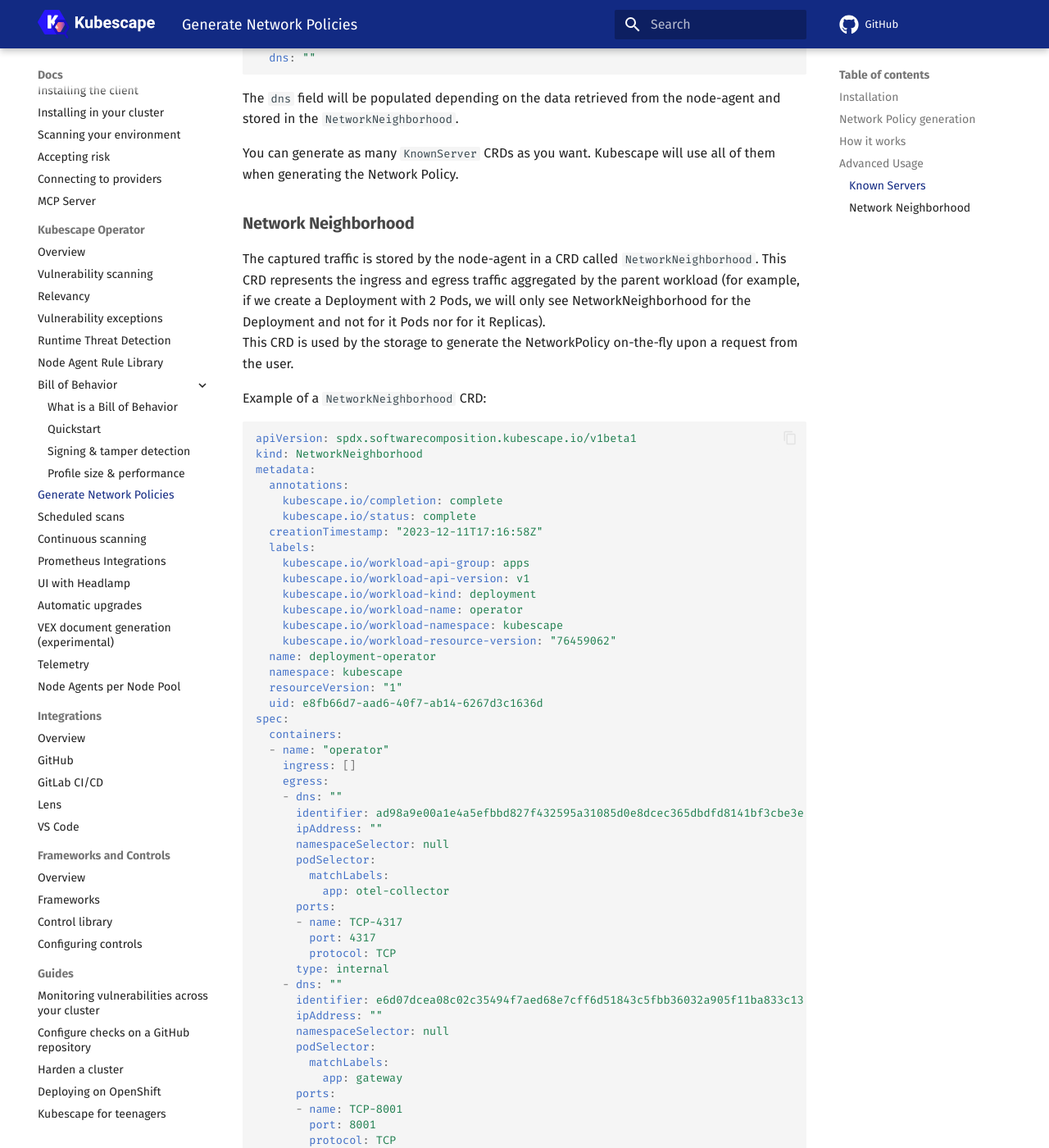
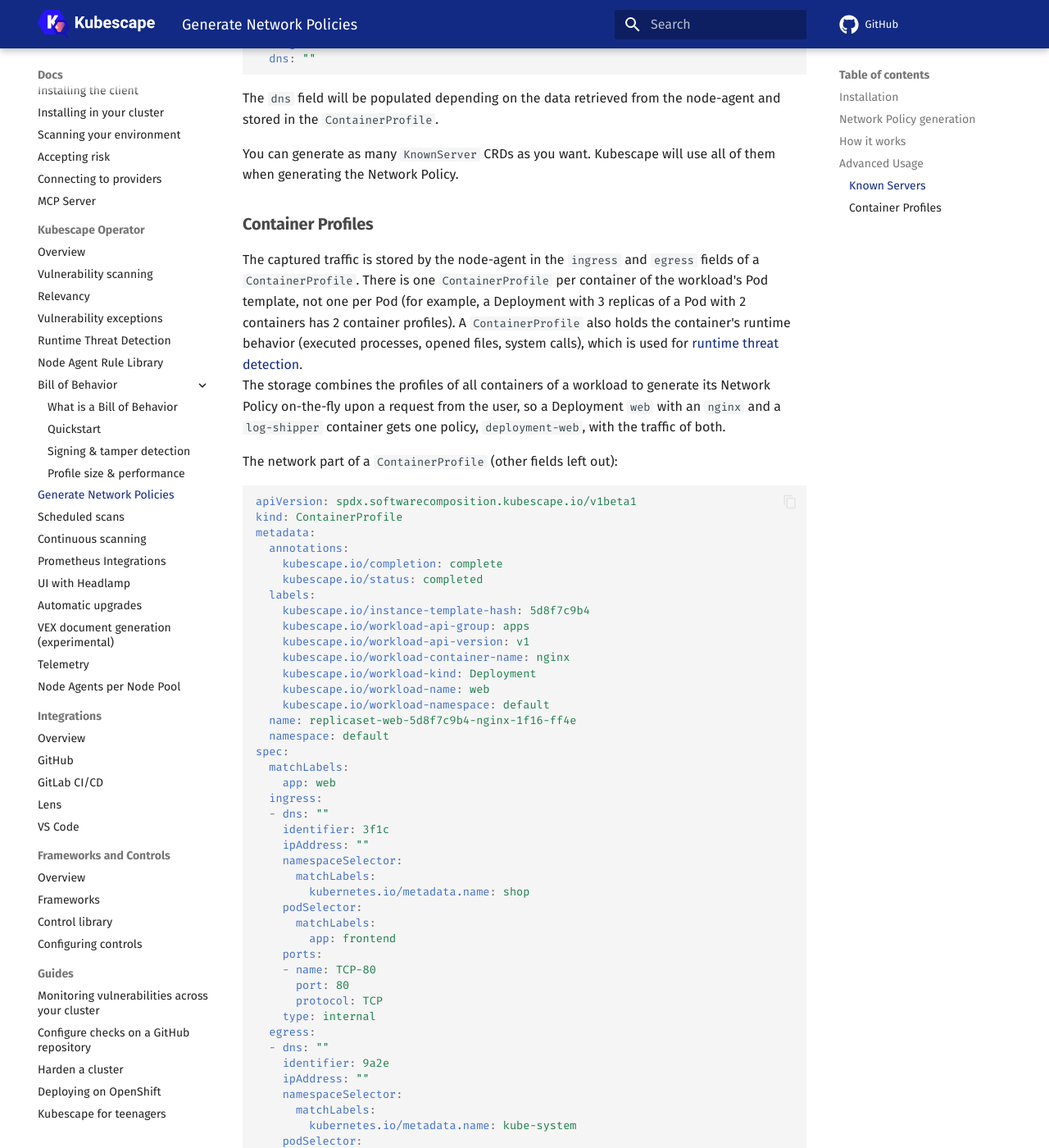
Before and after one commit to kubescape/kubescape.io, an MkDocs documentation site: the page built from docs/docs/operator/network-policy-generation.md, in a window 1280 px wide and 1400 px high, scrolled down 5485 px. Shown: the whole window at 82% size. Built offline with MkDocs 1.6.1 and Material for MkDocs 9.7.7, drawn with Linux system fonts in a browser that asks for light colours; comment, search, counter and statistics services are not loaded; some of the changed text lies outside the part shown.

Commit message:
docs: replace the removed NetworkNeighborhood and ApplicationActivity kinds
Storage v0.0.303 removed NetworkNeighborhood (and ApplicationProfile);
node-agent stores the traffic in each container's ContainerProfile and
storage builds the GeneratedNetworkPolicy from the workload's profiles.
The OpenShift guide's cleanup listed storage's resources as CRDs; list the
CRDs Helm leaves behind instead.

Signed-off-by: Sarthak <sarthakshreshtha345@gmail.com>

````diff
--- a/docs/docs/operator/network-policy-generation.md
+++ b/docs/docs/operator/network-policy-generation.md
@@ -140,7 +140,7 @@
 We also recommend going over the generated Network Policy and making sure that it contains all the required rules. You can then apply the Network Policy to your cluster.
 
 ## How it works
-With Network Policy feature enabled, Kubescape will use the `node-agent` component to listen for the network traffic in all your Pods. This traffic will then be aggregate by workload, and saved into a CRD of Kind `NetworkNeighborhood`. This CRD represents all the incoming and outgoing communication for all Pods which belong to the same workload. When the client asks for a `GeneratedNetworkPolicy` CRD, Kubescape will use the `NetworkNeighborhood` CRD to as well as `KnownServers` CRDs (see "Advanced Usage") to generate the Network Policy, converting all traffic into Network Policy rules.
+With Network Policy feature enabled, Kubescape will use the `node-agent` component to listen for the network traffic in all your Pods. The traffic of each container is saved in the `ingress` and `egress` fields of its `ContainerProfile`, which represents the incoming and outgoing communication of that container across all Pods of the same workload. When the client asks for a `GeneratedNetworkPolicy`, Kubescape combines the `ContainerProfile` objects of all the workload's containers with the `KnownServer` objects (see "Advanced Usage") to generate the Network Policy, converting all traffic into Network Policy rules.
 
 ```mermaid
 sequenceDiagram
@@ -159,16 +159,16 @@
     end
     k8a ->> u: Installation Complete
 
-    %% Initial creation of NetworkNeighborhood resource by Node-Agent
+    %% Initial creation of ContainerProfile resources by Node-Agent
     ksn ->> ksn: Listen for Initial Network Traffic
-    ksn ->> k8a: Create NetworkNeighborhood Resource
-    k8a ->> kss: Store NetworkNeighborhood Resource
+    ksn ->> k8a: Create ContainerProfile Resource (one per container)
+    k8a ->> kss: Store ContainerProfile Resource
 
-    %% Node-Agent continuously monitors network traffic and updates NetworkNeighborhood
+    %% Node-Agent continuously monitors network traffic and updates the ContainerProfiles
     loop Continuously Monitor Network Traffic
         ksn ->> ksn: Listen for Network Traffic
-        ksn ->> k8a: Update NetworkNeighborhood Resource
-        k8a ->> kss: Store Updated NetworkNeighborhood
+        ksn ->> k8a: Update ContainerProfile Resource
+        k8a ->> kss: Store Updated ContainerProfile
     end
 
     %% Optional scenario: User creates a 'KnownServer' CRD
@@ -180,7 +180,7 @@
     %% User requests GeneratedNetworkPolicy CRD
     u ->> k8a: GET GeneratedNetworkPolicy
     k8a ->> kss: Request GeneratedNetworkPolicy
-    kss ->> kss: Generate Policy from NetworkNeighborhood and KnownServers
+    kss ->> kss: Generate Policy from the workload's ContainerProfiles and KnownServers
     kss -->> k8a: Return GeneratedNetworkPolicy
     k8a -->> u: Provide GeneratedNetworkPolicy
 
@@ -218,147 +218,84 @@
   originalIP: 142.250.1.104
   dns: ""
 ```
-The `dns` field will be populated depending on the data retrieved from the node-agent and stored in the `NetworkNeighborhood`.
+The `dns` field will be populated depending on the data retrieved from the node-agent and stored in the `ContainerProfile`.
 
 You can generate as many `KnownServer` CRDs as you want. Kubescape will use all of them when generating the Network Policy.
 
-### Network Neighborhood
-The captured traffic is stored by the node-agent in a CRD called `NetworkNeighborhood`. This CRD represents the ingress and egress traffic aggregated by the parent workload (for example, if we create a Deployment with 2 Pods, we will only see NetworkNeighborhood for the Deployment and not for it Pods nor for it Replicas).
-This CRD is used by the storage to generate the NetworkPolicy on-the-fly upon a request from the user.
+### Container Profiles
+The captured traffic is stored by the node-agent in the `ingress` and `egress` fields of a `ContainerProfile`. There is one `ContainerProfile` per container of the workload's Pod template, not one per Pod (for example, a Deployment with 3 replicas of a Pod with 2 containers has 2 container profiles). A `ContainerProfile` also holds the container's runtime behavior (executed processes, opened files, system calls), which is used for [runtime threat detection](runtime-threat-detection.md).
+The storage combines the profiles of all containers of a workload to generate its Network Policy on-the-fly upon a request from the user, so a Deployment `web` with an `nginx` and a `log-shipper` container gets one policy, `deployment-web`, with the traffic of both.
 
-Example of a `NetworkNeighborhood` CRD:
+The network part of a `ContainerProfile` (other fields left out):
 ```yaml
 apiVersion: spdx.softwarecomposition.kubescape.io/v1beta1
-kind: NetworkNeighborhood
+kind: ContainerProfile
 metadata:
   annotations:
     kubescape.io/completion: complete
-    kubescape.io/status: complete
-  creationTimestamp: "2023-12-11T17:16:58Z"
+    kubescape.io/status: completed
   labels:
+    kubescape.io/instance-template-hash: 5d8f7c9b4
     kubescape.io/workload-api-group: apps
     kubescape.io/workload-api-version: v1
-    kubescape.io/workload-kind: deployment
-    kubescape.io/workload-name: operator
-    kubescape.io/workload-namespace: kubescape
-    kubescape.io/workload-resource-version: "76459062"
-  name: deployment-operator
-  namespace: kubescape
-  resourceVersion: "1"
-  uid: e8fb66d7-aad6-40f7-ab14-6267d3c1636d
+    kubescape.io/workload-container-name: nginx
+    kubescape.io/workload-kind: Deployment
+    kubescape.io/workload-name: web
+    kubescape.io/workload-namespace: default
+  name: replicaset-web-5d8f7c9b4-nginx-1f16-ff4e
+  namespace: default
 spec:
-  containers:
-  - name: "operator"
-    ingress: []
-    egress:
-    - dns: ""
-      identifier: ad98a9e00a1e4a5efbbd827f432595a31085d0e8dcec365dbdfd8141bf3cbe3e
-      ipAddress: ""
-      namespaceSelector: null
-      podSelector:
-        matchLabels:
-          app: otel-collector
-      ports:
-      - name: TCP-4317
-        port: 4317
-        protocol: TCP
-      type: internal
-    - dns: ""
-      identifier: e6d07dcea08c02c35494f7aed68e7cff6d51843c5fbb36032a905f11ba833c13
-      ipAddress: ""
-      namespaceSelector: null
-      podSelector:
-        matchLabels:
-          app: gateway
-      ports:
-      - name: TCP-8001
-        port: 8001
-        protocol: TCP
-      type: internal
-    - dns: ""
-      identifier: ed8a3fa8750dd7045e9abb755f5dbd1a2025f5ed49c1ed67b7d8e1c534899bbb
-      ipAddress: ""
-      namespaceSelector: null
-      podSelector:
-        matchLabels:
-          app: kubescape
-      ports:
-      - name: TCP-8080
-        port: 8080
-        protocol: TCP
-      type: internal
-    - dns: report.armo.cloud.
-      identifier: 83260a3ba8236e69f12ebb706196a2d9541b6c2771cb481dde4f3f5816a1cd94
-      ipAddress: 16.171.184.118
-      namespaceSelector: null
-      podSelector: null
-      ports:
-      - name: TCP-443
-        port: 443
-        protocol: TCP
-      type: external
-    - dns: ""
-      identifier: e5e8ca3d76f701a19b7478fdc1c8c24ccc6cef9902b52c8c7e015439e2a1ddf3
-      ipAddress: ""
-      namespaceSelector:
-        matchLabels:
-          kubernetes.io/metadata.name: kube-system
-      podSelector:
-        matchLabels:
-          k8s-app: kube-dns
-      ports:
-      - name: UDP-53
-        port: 53
-        protocol: UDP
-      type: internal
-    - dns: ""
-      identifier: ba56b560f0008cb2227752015bf87c5fc365fb8dfd5599162cbe71f105dfce00
-      ipAddress: ""
-      namespaceSelector: null
-      podSelector:
-        matchLabels:
-          app: kubevuln
-      ports:
-      - name: TCP-8080
-        port: 8080
-        protocol: TCP
-      type: internal
-    - dns: ""
-      identifier: d3e4abc95832bb489fadd3cf2448ad9954e09ef1c6e4aaaf8790097369a873e5
-      ipAddress: 10.128.0.90
-      namespaceSelector: null
-      podSelector: null
-      ports:
-      - name: TCP-443
-        port: 443
-        protocol: TCP
-      type: internal
-  ephemeralContainers: null
-  initContainers: null
   matchLabels:
-    app.kubernetes.io/instance: kubescape
-    app.kubernetes.io/name: operator
-    tier: ks-control-plane
+    app: web
+  ingress:
+  - dns: ""
+    identifier: 3f1c
+    ipAddress: ""
+    namespaceSelector:
+      matchLabels:
+        kubernetes.io/metadata.name: shop
+    podSelector:
+      matchLabels:
+        app: frontend
+    ports:
+    - name: TCP-80
+      port: 80
+      protocol: TCP
+    type: internal
+  egress:
+  - dns: ""
+    identifier: 9a2e
+    ipAddress: ""
+    namespaceSelector:
+      matchLabels:
+        kubernetes.io/metadata.name: kube-system
+    podSelector:
+      matchLabels:
+        k8s-app: kube-dns
+    ports:
+    - name: UDP-53
+      port: 53
+      protocol: UDP
+    type: internal
 ```
-`spec.containers` - contains the ingress and egress traffic for each container of the workload.
-`spec.ephemeralContainers` - contains the ingress and egress traffic for each ephemeral container of the workload.
-`spec.initContainers` - contains the ingress and egress traffic for each init container of the workload.
+`spec.matchLabels` - the labels that select the workload's Pods; they become the `podSelector` of the generated Network Policy.
 `egress.identifier` - a unique identifier for an egress traffic entry.
 `egress.ipAddress` - the IP address of the entry's traffic.
 `egress.dns` - the DNS resolution of the entry's traffic, in case its IP address was resolved to a DNS name.
 `egress.namespaceSelector` - the namespace selector for the entry's traffic, in case the traffic is going to a Pod in a different namespace.
-`egress.podSelector` - the pod selector for the entry's traffic, in case the traffic is going to a Pod in the same namespace.
+`egress.podSelector` - the pod selector for the entry's traffic, in case the traffic is going to a Pod in the cluster.
 `egress.ports` - the ports for the entry's traffic.
 `egress.ports.port` - the port number for the entry's traffic.
 `egress.ports.protocol` - the protocol for the entry's traffic.
 `egress.ports.name` - the identifier for the port entry.
 `egress.type` - the type of the entry's traffic. Can be `internal` or `external`, where internal means that the traffic is going to a Pod in the cluster, and external means that the traffic is going outside the cluster.
 `ingress` - same as `egress`, but for ingress traffic.
-To retrieve the `NetworkNeighborhood` CRD for a workload, you can run the following command:
+
+To list the container profiles of a workload, you can run the following command:
 ```bash
-kubectl -n <namespace> get networkneighborhoods <workload-kind>-<workload-name> -o yaml
+kubectl -n <namespace> get containerprofiles -l kubescape.io/workload-name=<workload-name>
 ```
 
-!!! info "Deprecated NetworkNeighbors CRD"
+!!! info "Removed NetworkNeighborhood and NetworkNeighbors CRDs"
 
-    The `NetworkNeighbors` CRD has been deprecated<sup>[1](https://github.com/kubescape/storage/pull/107)</sup> and replaced by the `NetworkNeighborhood` CRD.
+    The `NetworkNeighborhood` CRD was removed in storage v0.0.303<sup>[1](https://github.com/kubescape/storage/pull/351)</sup>; its traffic data is now part of the `ContainerProfile`. The older `NetworkNeighbors` CRD had been replaced by `NetworkNeighborhood` before that<sup>[2](https://github.com/kubescape/storage/pull/107)</sup>.
````
Also changed, not shown: docs/docs/guides/deploying-on-openshift.md (+12 -21 lines).
